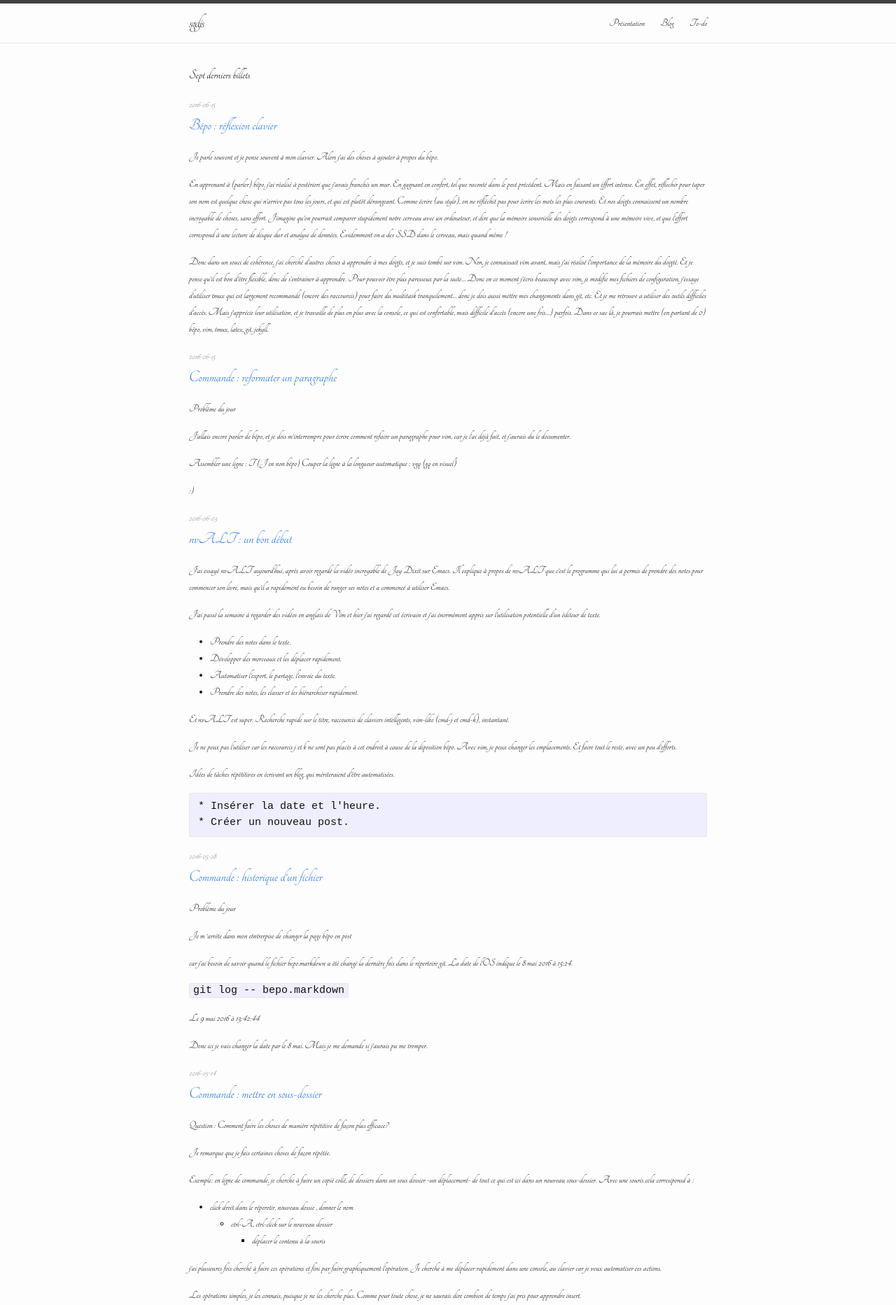
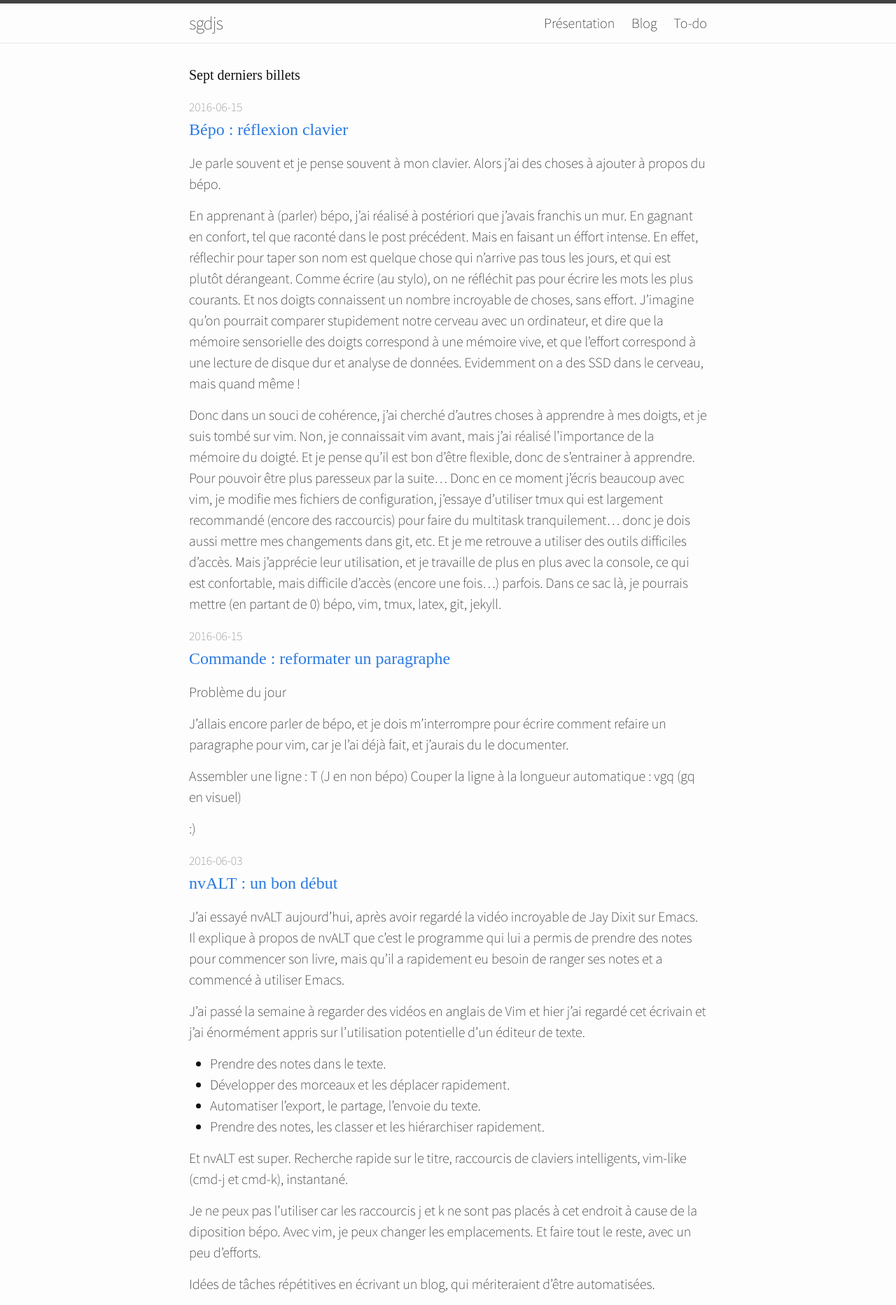
Before and after one commit to sgdjs/sgdjs.github.io, a Jekyll site: the page built from index.html, in a window 1280 px wide. Shown: the top 1865 px of the page at 70% size. Built offline with Jekyll 4.4.1, drawn with Linux system fonts in a browser that asks for light colours; some web fonts are replaced.

Commit message:
Add Source family and set to heading, body and code

```diff
--- a/_includes/head.html
+++ b/_includes/head.html
@@ -9,6 +9,5 @@
   <link rel="stylesheet" href="{{ "/css/main.css" | prepend: site.baseurl }}">
   <link rel="canonical" href="{{ page.url | replace:'index.html','' | prepend: site.baseurl | prepend: site.url }}">
   <link rel="alternate" type="application/rss+xml" title="{{ site.title }}" href="{{ "/feed.xml" | prepend: site.baseurl | prepend: site.url }}">
-  <link
-  href="https://fonts.googleapis.com/css?family=Source+Sans+Pro|Source+Serif+Pro|Tangerine" rel="stylesheet">
+  <link href="https://fonts.googleapis.com/css?family=Source+Sans+Pro:200|Source+Serif+Pro:700|Source+Code+Pro:300" rel="stylesheet">
 </head>
--- a/_sass/_base.scss
+++ b/_sass/_base.scss
@@ -83,6 +83,7 @@
  */
 h1, h2, h3, h4, h5, h6 {
     font-weight: $base-font-weight;
+    font-family: $headers-font-family;
 }
 
 
@@ -130,6 +131,7 @@
 pre,
 code {
     font-size: 15px;
+    font-family: $code-font-family;
     border: 1px solid $grey-color-light;
     border-radius: 3px;
     background-color: #eef;
--- a/css/main.scss
+++ b/css/main.scss
@@ -6,9 +6,11 @@
 
 
 // Our variables
-$base-font-family: 'Tangerine', serif;
-$base-font-size:   16px;
-$base-font-weight: 400;
+$base-font-family: 'Source Sans Pro', sans-serif;
+$headers-font-family: 'Source Serif Pro', serif;
+$code-font-family: 'Source Code Pro', monospace;
+$base-font-size:   20px;
+$base-font-weight: 200;
 $small-font-size:  $base-font-size * 0.875;
 $base-line-height: 1.5;
 
```
